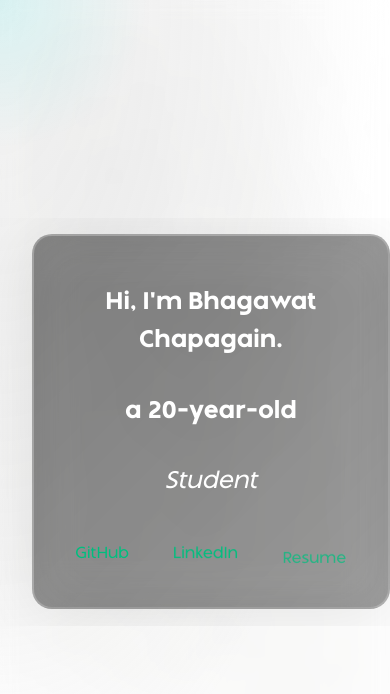
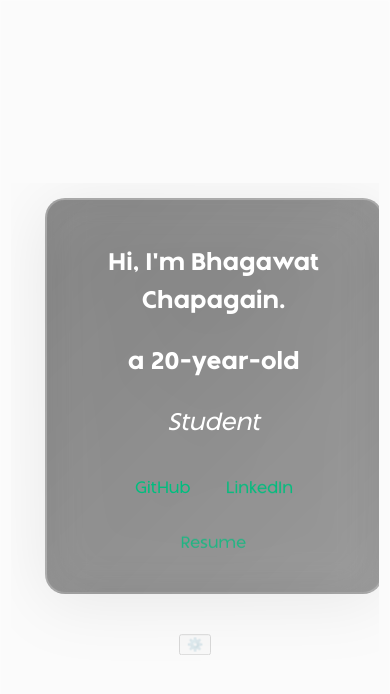
Before and after one commit to bc2026/my_website, a Vue app: page / in a window 390 px wide. Shown: the top 694 px of the page. Built offline with nearby package versions, Linux system fonts and the light colour scheme.

Commit message:
performance

```diff
--- a/src/App.vue
+++ b/src/App.vue
@@ -10,17 +10,34 @@ const mouseX = ref(0)
 const mouseY = ref(0)
 const glowElement = ref(null)
 
+// Performance control
+const enableBackground = ref(true)
+const isVeryLowEnd = ref(false)
+
+// Detect very low-end devices
+const detectVeryLowEnd = () => {
+  const isMobile = /Android|webOS|iPhone|iPad|iPod|BlackBerry|IEMobile|Opera Mini/i.test(navigator.userAgent)
+  const isSlowDevice = navigator.hardwareConcurrency && navigator.hardwareConcurrency < 2
+  const hasLowMemory = navigator.deviceMemory && navigator.deviceMemory < 2
+  return (isMobile && isSlowDevice) || hasLowMemory
+}
+
 function move(e) {
   mouseX.value = e.clientX
   mouseY.value = e.clientY
 
-  if (glowElement.value) {
+  if (glowElement.value && enableBackground.value) {
     // Use transform for GPU acceleration - much faster than background changes
     glowElement.value.style.transform = `translate(${mouseX.value - 150}px, ${mouseY.value - 150}px)`
   }
 }
 
 onMounted(() => {
+  isVeryLowEnd.value = detectVeryLowEnd()
+  if (isVeryLowEnd.value) {
+    enableBackground.value = false // Disable background on very low-end devices
+  }
+
   window.addEventListener('mousemove', move, { passive: true })
 })
 
@@ -31,12 +48,12 @@ onUnmounted(() => {
 
 <template>
   <div id="app">
-    <PerlinNoiseBackground />
+    <PerlinNoiseBackground v-if="enableBackground" />
 
     <div class="frame-scroll">
 
       <!-- Background glow -->
-      <div ref="glowElement" class="cursor-glow"></div>
+      <div v-if="enableBackground" ref="glowElement" class="cursor-glow"></div>
       <!-- GlowingCursor -->
       <!-- <GlowingCursor /> -->
       <!-- Analytics -->
@@ -46,7 +63,7 @@ onUnmounted(() => {
       <div class="content">
         <div class="wrapper">
         <!-- Frame 1 -->
-        <section class="panel panel1">
+        <section class="panel panel1" :class="{ 'no-background': !enableBackground }">
                     <Panel1 />
         </section>
         </div>
@@ -110,6 +127,8 @@ html, body {
   color: white;
   font-family: 'Montreal', 'MontrealRegular', 'montreal ts-regular', 'Montreal TS Regular', 'Segoe UI', Tahoma, Geneva, Verdana, sans-serif;
   scroll-snap-align: start;
+  padding: 0 1rem;
+  box-sizing: border-box;
 }
 
 .panel1 {
@@ -122,6 +141,65 @@ header {
   line-height: 1.5;
 }
 
+/* Mobile-first responsive design */
+@media (max-width: 480px) {
+  .panel {
+    font-size: 1.8rem;
+    padding: 0 0.5rem;
+    min-height: 100vh;
+    min-height: 100dvh; /* Dynamic viewport height for mobile browsers */
+  }
+
+  .cursor-glow {
+    display: none; /* Hide cursor glow on small mobile devices */
+  }
+
+  .frame-scroll {
+    height: 100vh;
+    height: 100dvh; /* Better mobile browser support */
+  }
+}
+
+@media (max-width: 768px) {
+  .panel {
+    font-size: 2rem;
+    padding: 0 0.75rem;
+  }
+
+  .cursor-glow {
+    width: 200px;
+    height: 200px;
+    transform: translate(-100px, -100px);
+  }
+}
+
+@media (max-width: 1024px) {
+  .panel {
+    font-size: 2.2rem;
+  }
+}
+
+/* Touch device optimizations */
+@media (hover: none) and (pointer: coarse) {
+  .cursor-glow {
+    display: none; /* Hide cursor effects on touch devices */
+  }
+
+  .panel {
+    /* Ensure content is touch-friendly */
+    touch-action: pan-y;
+  }
+}
+
+/* Landscape mobile optimizations */
+@media (max-width: 768px) and (orientation: landscape) {
+  .panel {
+    font-size: 1.6rem;
+    padding: 1rem 0.5rem;
+  }
+}
+
+/* Large desktop screens */
 @media (min-width: 1024px) {
   header {
     display: flex;
@@ -135,4 +213,16 @@ header {
     flex-wrap: wrap;
   }
 }
+
+/* High DPI displays */
+@media (-webkit-min-device-pixel-ratio: 2), (min-resolution: 192dpi) {
+  .panel {
+    -webkit-font-smoothing: antialiased;
+    -moz-osx-font-smoothing: grayscale;
+  }
+}
+
+.no-background {
+  background: linear-gradient(135deg, #f5f7fa 0%, #c3cfe2 100%) !important;
+}
 </style>
--- a/src/assets/main.css
+++ b/src/assets/main.css
@@ -16,6 +16,7 @@ body {
 #app {
   font-weight: normal;
   width: 100%;
+  min-height: 100vh;
 }
 
 a,
@@ -32,7 +33,9 @@ a,
   }
 }
 
-@media (min-width: 1024px) {
+/* Remove the problematic desktop grid layout */
+/* This was causing layout issues on mobile */
+/* @media (min-width: 1024px) {
   body {
     display: flex;
     place-items: center;
@@ -42,4 +45,28 @@ a,
     display: grid;
     grid-template-columns: 1fr 1fr;
   }
+} */
+
+/* Mobile-first responsive improvements */
+@media (max-width: 480px) {
+  html, body {
+    font-size: 14px; /* Slightly smaller base font size for small screens */
+  }
 }
+
+@media (max-width: 768px) {
+  html, body {
+    font-size: 15px;
+  }
+}
+
+/* Ensure touch targets are appropriately sized */
+@media (hover: none) and (pointer: coarse) {
+  a {
+    min-height: 44px; /* Minimum touch target size */
+    min-width: 44px;
+    display: inline-flex;
+    align-items: center;
+    justify-content: center;
+  }
+}
--- a/src/components/Background.vue
+++ b/src/components/Background.vue
@@ -1,18 +1,14 @@
 <template>
   <div class="background-container" @mousemove="handleMouseMove" @mouseleave="handleMouseLeave">
-    <!-- Multiple blur layers for enhanced fuzziness -->
+    <!-- Simplified blur layers for better performance -->
     <div class="base-blur-layer"></div>
-    <div class="secondary-blur-layer"></div>
-
-    <!-- Glass layer between background and noise -->
     <div class="glass-layer" :style="glassStyle"></div>
 
     <!-- Perlin Noise Background Canvas -->
     <canvas ref="canvasRef" class="noise-canvas"></canvas>
 
-    <!-- Additional blur overlays for enhanced fuzzy effect -->
+    <!-- Simplified overlay -->
     <div class="blur-overlay" :style="blurStyle"></div>
-    <div class="soft-blur-overlay"></div>
 
     <!-- Interactive cursor ripple -->
     <div class="cursor-ripple" :style="rippleStyle"></div>
@@ -28,10 +24,26 @@ const noise2D = createNoise2D();
 const animationFrameId = ref(null);
 const animationTime = ref(0);
 
-// Mouse tracking
+// Mouse tracking with throttling
 const mouseX = ref(0);
 const mouseY = ref(0);
 const mouseActive = ref(false);
+let lastMouseUpdate = 0;
+const mouseThrottle = 16; // ~60fps limit for mouse updates
+
+// Performance optimization flags
+const isLowPowerMode = ref(false);
+const frameSkipCounter = ref(0);
+
+// Performance monitoring
+const performanceMonitor = ref({
+  enabled: true,
+  frameCount: 0,
+  lastTime: 0,
+  avgFrameTime: 16.67, // Target 60fps
+  samples: [],
+  maxSamples: 60
+});
 
 // Pre-calculate pixel data array for better performance
 let imageData = null;
@@ -39,34 +51,56 @@ let data = null;
 let width = 0;
 let height = 0;
 
-// Reactive styles based on mouse position
-const glassStyle = computed(() => ({
-  background: `
-    linear-gradient(135deg, rgba(255,255,255,0.1) 0%, rgba(255,255,255,0.05) 25%, rgba(255,255,255,0.1) 50%, rgba(255,255,255,0.05) 75%, rgba(255,255,255,0.1) 100%),
-    radial-gradient(ellipse at ${mouseX.value}px ${mouseY.value}px, rgba(255,255,255,0.25) 0%, transparent 200px),
-    radial-gradient(ellipse at 20% 30%, rgba(255,255,255,0.15) 0%, transparent 50%),
-    radial-gradient(ellipse at 80% 70%, rgba(255,255,255,0.1) 0%, transparent 50%)
-  `,
-  transform: mouseActive.value ? `translate(${(mouseX.value - window.innerWidth/2) * 0.02}px, ${(mouseY.value - window.innerHeight/2) * 0.02}px)` : 'none',
-  transition: mouseActive.value ? 'none' : 'transform 0.3s ease-out'
-}));
+// Detect if user is on a mobile device or low-power device
+const detectLowPowerMode = () => {
+  const isMobile = /Android|webOS|iPhone|iPad|iPod|BlackBerry|IEMobile|Opera Mini/i.test(navigator.userAgent);
+  const isLowEnd = navigator.hardwareConcurrency && navigator.hardwareConcurrency < 4;
+  return isMobile || isLowEnd;
+};
 
-const blurStyle = computed(() => ({
-  background: `radial-gradient(ellipse at ${mouseX.value}px ${mouseY.value}px, rgba(200,200,200,0.2) 0%, rgba(200,200,200,0.1) 50%, transparent 70%)`,
-}));
+// Reactive styles based on mouse position (simplified)
+const glassStyle = computed(() => {
+  if (isLowPowerMode.value) {
+    return {
+      background: 'rgba(255,255,255,0.1)',
+      transform: 'none'
+    };
+  }
+
+  return {
+    background: `
+      linear-gradient(135deg, rgba(255,255,255,0.1) 0%, rgba(255,255,255,0.05) 100%),
+      radial-gradient(ellipse at ${mouseX.value}px ${mouseY.value}px, rgba(255,255,255,0.15) 0%, transparent 200px)
+    `,
+    transform: mouseActive.value ? `translate(${(mouseX.value - window.innerWidth/2) * 0.01}px, ${(mouseY.value - window.innerHeight/2) * 0.01}px)` : 'none',
+    transition: mouseActive.value ? 'none' : 'transform 0.3s ease-out'
+  };
+});
+
+const blurStyle = computed(() => {
+  if (isLowPowerMode.value) return { background: 'transparent' };
+
+  return {
+    background: `radial-gradient(ellipse at ${mouseX.value}px ${mouseY.value}px, rgba(200,200,200,0.1) 0%, transparent 300px)`,
+  };
+});
 
 const rippleStyle = computed(() => ({
   left: `${mouseX.value - 100}px`,
   top: `${mouseY.value - 100}px`,
-  opacity: mouseActive.value ? 0.6 : 0,
+  opacity: mouseActive.value ? (isLowPowerMode.value ? 0.3 : 0.6) : 0,
   transform: mouseActive.value ? 'scale(1)' : 'scale(0.5)',
 }));
 
-// Mouse event handlers
+// Throttled mouse event handlers
 const handleMouseMove = (e) => {
+  const now = Date.now();
+  if (now - lastMouseUpdate < mouseThrottle) return;
+
   mouseX.value = e.clientX;
   mouseY.value = e.clientY;
   mouseActive.value = true;
+  lastMouseUpdate = now;
 };
 
 const handleMouseLeave = () => {
@@ -76,6 +110,38 @@ const handleMouseLeave = () => {
 const drawNoise = () => {
   const canvas = canvasRef.value;
   if (!canvas) return;
+
+  // Performance monitoring
+  const now = performance.now();
+  if (performanceMonitor.value.lastTime > 0) {
+    const frameTime = now - performanceMonitor.value.lastTime;
+    performanceMonitor.value.samples.push(frameTime);
+
+    if (performanceMonitor.value.samples.length > performanceMonitor.value.maxSamples) {
+      performanceMonitor.value.samples.shift();
+    }
+
+    // Check average performance every 60 frames
+    if (performanceMonitor.value.samples.length === performanceMonitor.value.maxSamples) {
+      const avgFrameTime = performanceMonitor.value.samples.reduce((a, b) => a + b) / performanceMonitor.value.maxSamples;
+
+      // If average frame time > 25ms (less than 40fps), enable low power mode
+      if (avgFrameTime > 25 && !isLowPowerMode.value) {
+        console.log('Performance detected: Enabling low-power mode');
+        isLowPowerMode.value = true;
+      }
+    }
+  }
+  performanceMonitor.value.lastTime = now;
+
+  // Skip frames on low-power devices for better performance
+  if (isLowPowerMode.value) {
+    frameSkipCounter.value++;
+    if (frameSkipCounter.value % 3 !== 0) {
+      animationFrameId.value = requestAnimationFrame(drawNoise);
+      return;
+    }
+  }
 
   const ctx = canvas.getContext('2d');
 
@@ -87,79 +153,64 @@ const drawNoise = () => {
     data = imageData.data;
   }
 
-  // Animated parameters for dynamic movement
-  animationTime.value += 0.008;
+  // Slower animation for better performance
+  animationTime.value += isLowPowerMode.value ? 0.004 : 0.006;
 
-  // Multiple animation speeds and directions - all reduced
   const time = animationTime.value;
-  const primarySpeed = 0.0005;
-  const secondarySpeed = 0.0003;
+  const primarySpeed = 0.0003;
+  const secondarySpeed = 0.0002;
 
-  // Mouse influence on noise
-  const mouseInfluence = mouseActive.value ? 0.0001 : 0;
+  // Reduced mouse influence for better performance
+  const mouseInfluence = mouseActive.value ? 0.00005 : 0;
   const mouseOffsetX = mouseActive.value ? (mouseX.value - width/2) * mouseInfluence : 0;
   const mouseOffsetY = mouseActive.value ? (mouseY.value - height/2) * mouseInfluence : 0;
 
-  // Oscillating offsets for more organic movement - slower oscillations
-  const offsetX1 = Math.sin(time * 0.1) * 50 + time * primarySpeed + mouseOffsetX;
-  const offsetY1 = Math.cos(time * 0.12) * 30 + time * primarySpeed * 0.7 + mouseOffsetY;
-  const offsetX2 = Math.cos(time * 0.15) * 40 + time * secondarySpeed + mouseOffsetX * 0.5;
-  const offsetY2 = Math.sin(time * 0.18) * 25 + time * secondarySpeed * 0.8 + mouseOffsetY * 0.5;
+  // Simplified offsets
+  const offsetX1 = Math.sin(time * 0.08) * 30 + time * primarySpeed + mouseOffsetX;
+  const offsetY1 = Math.cos(time * 0.1) * 20 + time * primarySpeed * 0.7 + mouseOffsetY;
+  const offsetX2 = Math.cos(time * 0.12) * 25 + time * secondarySpeed + mouseOffsetX * 0.5;
+  const offsetY2 = Math.sin(time * 0.15) * 15 + time * secondarySpeed * 0.8 + mouseOffsetY * 0.5;
 
-  // Use medium pixel blocks for visible but smooth patterns
-  const blockSize = 3;
+  // Larger block size for better performance
+  const blockSize = isLowPowerMode.value ? 6 : 4;
 
   for (let y = 0; y < height; y += blockSize) {
     for (let x = 0; x < width; x += blockSize) {
-      // Calculate distance from mouse for interactive effects
+      // Simplified distance calculation
       const distanceFromMouse = mouseActive.value ?
         Math.sqrt((x - mouseX.value) ** 2 + (y - mouseY.value) ** 2) : 1000;
-      const mouseEffect = Math.max(0, 1 - distanceFromMouse / 400); // Larger effect radius for fuzziness
+      const mouseEffect = Math.max(0, 1 - distanceFromMouse / 300);
 
-      // Layer 1: Large scale base patterns - more visible
-      const scale1 = 0.008 + mouseEffect * 0.002; // More detailed base patterns
+      // Reduced to 2 noise layers for better performance
+      const scale1 = 0.006 + mouseEffect * 0.001;
       const noise1 = noise2D(
         x * scale1 + offsetX1,
         y * scale1 + offsetY1
       );
 
-      // Layer 2: Medium detail patterns
-      const scale2 = 0.018 + mouseEffect * 0.005; // Increased for more visible detail
+      const scale2 = 0.015 + mouseEffect * 0.003;
       const noise2 = noise2D(
         x * scale2 + offsetX2,
         y * scale2 + offsetY2
       );
 
-      // Layer 3: Fine detail layer - more prominent
-      const scale3 = 0.035 + mouseEffect * 0.008; // Higher detail for obvious patterns
-      const noise3 = noise2D(
-        x * scale3 + time * 0.0008,
-        y * scale3 + time * 0.001
-      );
-
-      // Combine multiple noise layers for more obvious animation
-      const combinedNoise = (
-        noise1 * 0.5 +      // Primary layer - reduced weight
-        noise2 * 0.35 +     // Detail layer - increased weight
-        noise3 * 0.15       // Fine detail layer - increased weight
-      );
-
-      // Normalize and enhance the combined value
+      // Simplified noise combination
+      const combinedNoise = noise1 * 0.6 + noise2 * 0.4;
       const value = Math.max(0, Math.min(1, (combinedNoise + 1) * 0.5));
 
-      // Create more obvious, contrasted noise patterns
-      const baseIntensity = value * value * 160 + 20; // Higher contrast with squaring
-      const intensity = Math.floor(baseIntensity + mouseEffect * 40); // More dramatic brightening near mouse
-      const alpha = Math.floor(value * 140 + 80 + mouseEffect * 50); // Higher opacity for more visible patterns
+      // Simplified intensity calculation
+      const baseIntensity = value * 120 + 40;
+      const intensity = Math.floor(baseIntensity + mouseEffect * 30);
+      const alpha = Math.floor(value * 100 + 60 + mouseEffect * 40);
 
-      // Fill block for better performance
+      // Fill block
       for (let dy = 0; dy < blockSize && y + dy < height; dy++) {
         for (let dx = 0; dx < blockSize && x + dx < width; dx++) {
           const pixelIndex = ((y + dy) * width + (x + dx)) * 4;
-          data[pixelIndex + 0] = intensity; // Red
-          data[pixelIndex + 1] = intensity; // Green
-          data[pixelIndex + 2] = intensity - 20; // Blue (warmer tone)
-          data[pixelIndex + 3] = alpha; // Alpha
+          data[pixelIndex + 0] = intensity;
+          data[pixelIndex + 1] = intensity;
+          data[pixelIndex + 2] = intensity - 15;
+          data[pixelIndex + 3] = alpha;
         }
       }
     }
@@ -173,8 +224,14 @@ const setCanvasDimensions = () => {
   const canvas = canvasRef.value;
   if (!canvas) return;
 
-  canvas.width = window.innerWidth;
-  canvas.height = window.innerHeight;
+  // Use lower resolution on mobile devices
+  const pixelRatio = isLowPowerMode.value ? 1 : (window.devicePixelRatio || 1);
+  const rect = canvas.getBoundingClientRect();
+
+  canvas.width = rect.width * pixelRatio;
+  canvas.height = rect.height * pixelRatio;
+  canvas.style.width = rect.width + 'px';
+  canvas.style.height = rect.height + 'px';
 
   if (animationFrameId.value) {
     cancelAnimationFrame(animationFrameId.value);
@@ -188,8 +245,18 @@ const setCanvasDimensions = () => {
 };
 
 onMounted(() => {
+  isLowPowerMode.value = detectLowPowerMode();
   setCanvasDimensions();
   window.addEventListener('resize', setCanvasDimensions);
+
+  // Add visibility change listener to pause animations when tab is not visible
+  document.addEventListener('visibilitychange', () => {
+    if (document.hidden && animationFrameId.value) {
+      cancelAnimationFrame(animationFrameId.value);
+    } else if (!document.hidden) {
+      drawNoise();
+    }
+  });
 });
 
 onUnmounted(() => {
@@ -209,7 +276,6 @@ onUnmounted(() => {
   height: 100vh;
   z-index: -2;
   background: #ffffff;
-  /* Remove default cursor highlighting */
   -webkit-user-select: none;
   -moz-user-select: none;
   -ms-user-select: none;
@@ -218,6 +284,7 @@ onUnmounted(() => {
   outline: none;
 }
 
+/* Simplified and optimized blur layers */
 .base-blur-layer {
   position: absolute;
   top: 0;
@@ -226,25 +293,10 @@ onUnmounted(() => {
   height: 100%;
   z-index: 0;
   background:
-    radial-gradient(ellipse at 25% 25%, rgba(240,240,240,0.8) 0%, transparent 60%),
-    radial-gradient(ellipse at 75% 75%, rgba(245,245,245,0.6) 0%, transparent 50%),
-    radial-gradient(ellipse at 50% 80%, rgba(250,250,250,0.4) 0%, transparent 70%);
-  backdrop-filter: blur(12px);
-  filter: blur(8px);
-}
-
-.secondary-blur-layer {
-  position: absolute;
-  top: 0;
-  left: 0;
-  width: 100%;
-  height: 100%;
-  z-index: 0.5;
-  background:
-    radial-gradient(circle at 20% 60%, rgba(248,248,248,0.5) 0%, transparent 40%),
-    radial-gradient(circle at 80% 40%, rgba(252,252,252,0.3) 0%, transparent 50%);
-  backdrop-filter: blur(10px);
-  filter: blur(6px);
+    radial-gradient(ellipse at 25% 25%, rgba(240,240,240,0.6) 0%, transparent 60%),
+    radial-gradient(ellipse at 75% 75%, rgba(245,245,245,0.4) 0%, transparent 50%);
+  backdrop-filter: blur(8px);
+  will-change: auto; /* Remove expensive will-change */
 }
 
 .glass-layer {
@@ -254,13 +306,9 @@ onUnmounted(() => {
   width: 100%;
   height: 100%;
   z-index: 1;
-  background:
-    linear-gradient(135deg, rgba(255,255,255,0.12) 0%, rgba(255,255,255,0.06) 25%, rgba(255,255,255,0.12) 50%, rgba(255,255,255,0.06) 75%, rgba(255,255,255,0.12) 100%),
-    radial-gradient(ellipse at 20% 30%, rgba(255,255,255,0.15) 0%, transparent 60%),
-    radial-gradient(ellipse at 80% 70%, rgba(255,255,255,0.12) 0%, transparent 50%);
-  backdrop-filter: blur(8px);
-  filter: blur(4px);
-  border: 1px solid rgba(255,255,255,0.3);
+  backdrop-filter: blur(6px);
+  border: 1px solid rgba(255,255,255,0.2);
+  will-change: transform; /* Only animate transform */
 }
 
 .noise-canvas {
@@ -270,8 +318,8 @@ onUnmounted(() => {
   width: 100%;
   height: 100%;
   z-index: 2;
-  opacity: 0.25;
-  filter: blur(6px);
+  opacity: 0.3;
+  filter: blur(3px);
   mix-blend-mode: soft-light;
 }
 
@@ -282,21 +330,7 @@ onUnmounted(() => {
   width: 100%;
   height: 100%;
   z-index: 3;
-  backdrop-filter: blur(8px);
-}
-
-.soft-blur-overlay {
-  position: absolute;
-  top: 0;
-  left: 0;
-  width: 100%;
-  height: 100%;
-  z-index: 3.5;
-  background:
-    radial-gradient(ellipse at center, rgba(255,255,255,0.05) 0%, transparent 80%),
-    linear-gradient(45deg, rgba(255,255,255,0.02) 0%, rgba(255,255,255,0.01) 50%, rgba(255,255,255,0.02) 100%);
-  backdrop-filter: blur(8px);
-  filter: blur(5px);
+  backdrop-filter: blur(4px);
 }
 
 .cursor-ripple {
@@ -304,11 +338,58 @@ onUnmounted(() => {
   width: 200px;
   height: 200px;
   z-index: 4;
-  background: radial-gradient(circle, rgba(255,255,255,0.4) 0%, rgba(255,255,255,0.1) 30%, transparent 70%);
+  background: radial-gradient(circle, rgba(255,255,255,0.3) 0%, transparent 70%);
   border-radius: 50%;
   pointer-events: none;
   transition: opacity 0.3s ease, transform 0.3s ease;
   mix-blend-mode: overlay;
-  filter: blur(3px);
+  filter: blur(2px);
+}
+
+/* Mobile optimizations */
+@media (max-width: 768px) {
+  .base-blur-layer {
+    backdrop-filter: blur(4px);
+  }
+
+  .glass-layer {
+    backdrop-filter: blur(3px);
+  }
+
+  .blur-overlay {
+    backdrop-filter: blur(2px);
+  }
+
+  .noise-canvas {
+    opacity: 0.2;
+    filter: blur(2px);
+  }
+}
+
+/* Reduce effects on low-end devices */
+@media (max-width: 480px) {
+  .base-blur-layer {
+    backdrop-filter: blur(2px);
+    background: rgba(240,240,240,0.3);
+  }
+
+  .glass-layer {
+    backdrop-filter: blur(1px);
+  }
+
+  .blur-overlay {
+    backdrop-filter: none;
+  }
+
+  .cursor-ripple {
+    display: none; /* Hide on small screens */
+  }
+}
+
+/* High refresh rate displays */
+@media (min-resolution: 120dpi) {
+  .noise-canvas {
+    image-rendering: optimizeSpeed;
+  }
 }
 </style>
--- a/src/components/Panel1.vue
+++ b/src/components/Panel1.vue
@@ -66,6 +66,9 @@ onMounted(() => {
     }, 600)
   }, 5000)
 })
+
+// Add emit definition
+defineEmits(['toggleBackground'])
 </script>
 
 <template>
@@ -115,6 +118,15 @@ onMounted(() => {
             <img src="/arrow_down.png" width="12" height="12" />
           </BounceAnimation>
         </Presence>
+      </div>
+    </Transition>
+
+    <!-- Performance toggle for users experiencing lag -->
+    <Transition name="slide-fade" appear>
+      <div v-if="showArrow" class="performance-toggle">
+        <button @click="$emit('toggleBackground')" class="toggle-btn" title="Toggle background effects for better performance">
+          ⚙️
+        </button>
       </div>
     </Transition>
   </div>
@@ -275,7 +287,74 @@ onMounted(() => {
   transform: translateX(-50%) translateY(-20px) scale(1.2);
 }
 
+/* Enhanced mobile responsive design */
+@media (max-width: 320px) {
+  /* Very small screens (iPhone SE, etc.) */
+  .nameplate-text {
+    font-size: 1.2rem;
+    margin: 0.5rem 0;
+  }
+
+  .nameplate-link {
+    font-size: 0.9rem;
+  }
+
+  .glass-backdrop {
+    padding: 1.5rem 1rem;
+    margin: 0 0.5rem;
+    border-radius: 16px;
+    max-width: calc(100vw - 1rem) !important;
+  }
+
+  .link-row {
+    gap: 0.5rem;
+    flex-direction: column;
+    align-items: center;
+  }
+
+  .nameplate-link a {
+    padding: 0.4rem 0.8rem;
+    font-size: 0.9rem;
+  }
+
+  .absolute-arrow {
+    bottom: 0.5rem;
+  }
+}
+
+@media (max-width: 480px) {
+  /* Small mobile screens */
+  .nameplate-text {
+    font-size: 1.4rem;
+    margin: 0.75rem 0;
+  }
+
+  .nameplate-link {
+    font-size: 1rem;
+  }
+
+  .glass-backdrop {
+    padding: 1.75rem 1.25rem;
+    margin: 0 0.75rem;
+    border-radius: 18px;
+    max-width: calc(100vw - 1.5rem) !important;
+  }
+
+  .link-row {
+    gap: 0.5rem;
+  }
+
+  .nameplate-link a {
+    padding: 0.4rem 0.8rem;
+  }
+
+  .absolute-arrow {
+    bottom: 0.75rem;
+  }
+}
+
 @media (max-width: 600px) {
+  /* Medium mobile screens */
   .nameplate-text {
     font-size: 1.5rem;
   }
@@ -299,4 +378,106 @@ onMounted(() => {
     max-width: calc(100vw - 2rem) !important;
   }
 }
+
+@media (max-width: 768px) {
+  /* Large mobile screens and small tablets */
+  .nameplate-text {
+    font-size: 1.6rem;
+  }
+
+  .nameplate-link {
+    font-size: 1.1rem;
+  }
+
+  .glass-backdrop {
+    padding: 2.25rem 1.75rem;
+    margin: 0 1.25rem;
+    max-width: calc(100vw - 2.5rem) !important;
+  }
+}
+
+/* Landscape mobile optimizations */
+@media (max-width: 768px) and (orientation: landscape) {
+  .nameplate-text {
+    font-size: 1.3rem;
+    margin: 0.4rem 0;
+  }
+
+  .glass-backdrop {
+    padding: 1.5rem 2rem;
+    max-width: 90vw !important;
+  }
+
+  .link-row {
+    margin-top: 0.5rem;
+  }
+
+  .absolute-arrow {
+    bottom: 0.5rem;
+  }
+}
+
+/* Touch device optimizations */
+@media (hover: none) and (pointer: coarse) {
+  .nameplate-link a {
+    min-height: 44px; /* Minimum touch target size */
+    min-width: 44px;
+    display: inline-flex;
+    align-items: center;
+    justify-content: center;
+    touch-action: manipulation;
+  }
+
+  .nameplate-link a:hover {
+    /* Remove hover effects on touch devices */
+    transform: none;
+    background: transparent;
+  }
+
+  .nameplate-link a:active {
+    /* Add active state for touch feedback */
+    transform: scale(0.98);
+    background: rgba(64, 224, 208, 0.15);
+  }
+}
+
+/* High DPI mobile displays */
+@media (-webkit-min-device-pixel-ratio: 2), (min-resolution: 192dpi) {
+  .nameplate-text {
+    -webkit-font-smoothing: antialiased;
+    -moz-osx-font-smoothing: grayscale;
+  }
+
+  .glass-backdrop {
+    border-width: 1px; /* Thinner borders on high DPI */
+  }
+}
+
+/* Tablet portrait */
+@media (min-width: 768px) and (max-width: 1024px) and (orientation: portrait) {
+  .nameplate-text {
+    font-size: 1.8rem;
+  }
+
+  .nameplate-link {
+    font-size: 1.2rem;
+  }
+
+  .glass-backdrop {
+    padding: 2.5rem 2rem;
+    max-width: 600px;
+  }
+}
+
+/* Tablet landscape */
+@media (min-width: 768px) and (max-width: 1024px) and (orientation: landscape) {
+  .nameplate-text {
+    font-size: 1.6rem;
+  }
+
+  .glass-backdrop {
+    padding: 2rem;
+    max-width: 700px;
+  }
+}
 </style>
```
